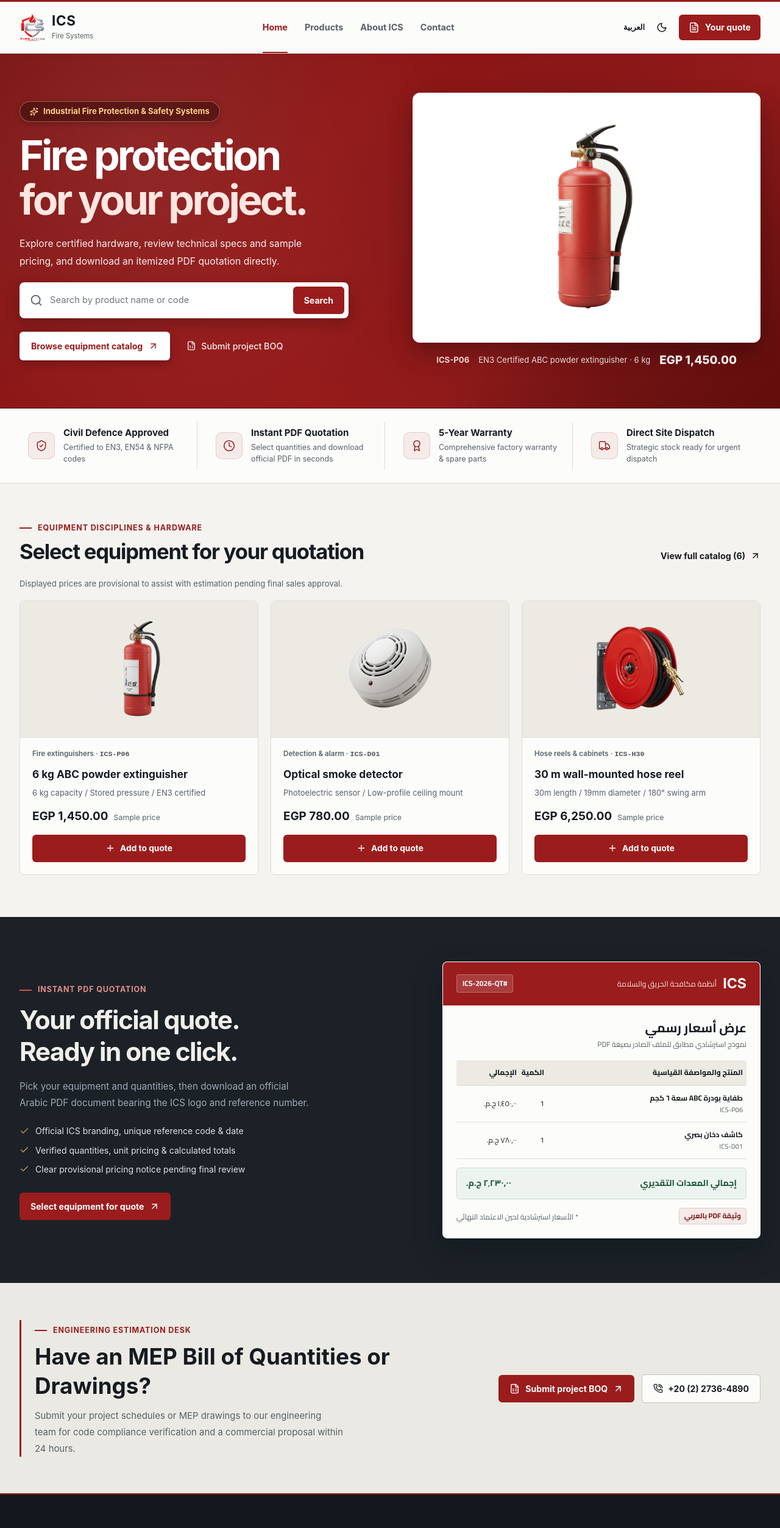
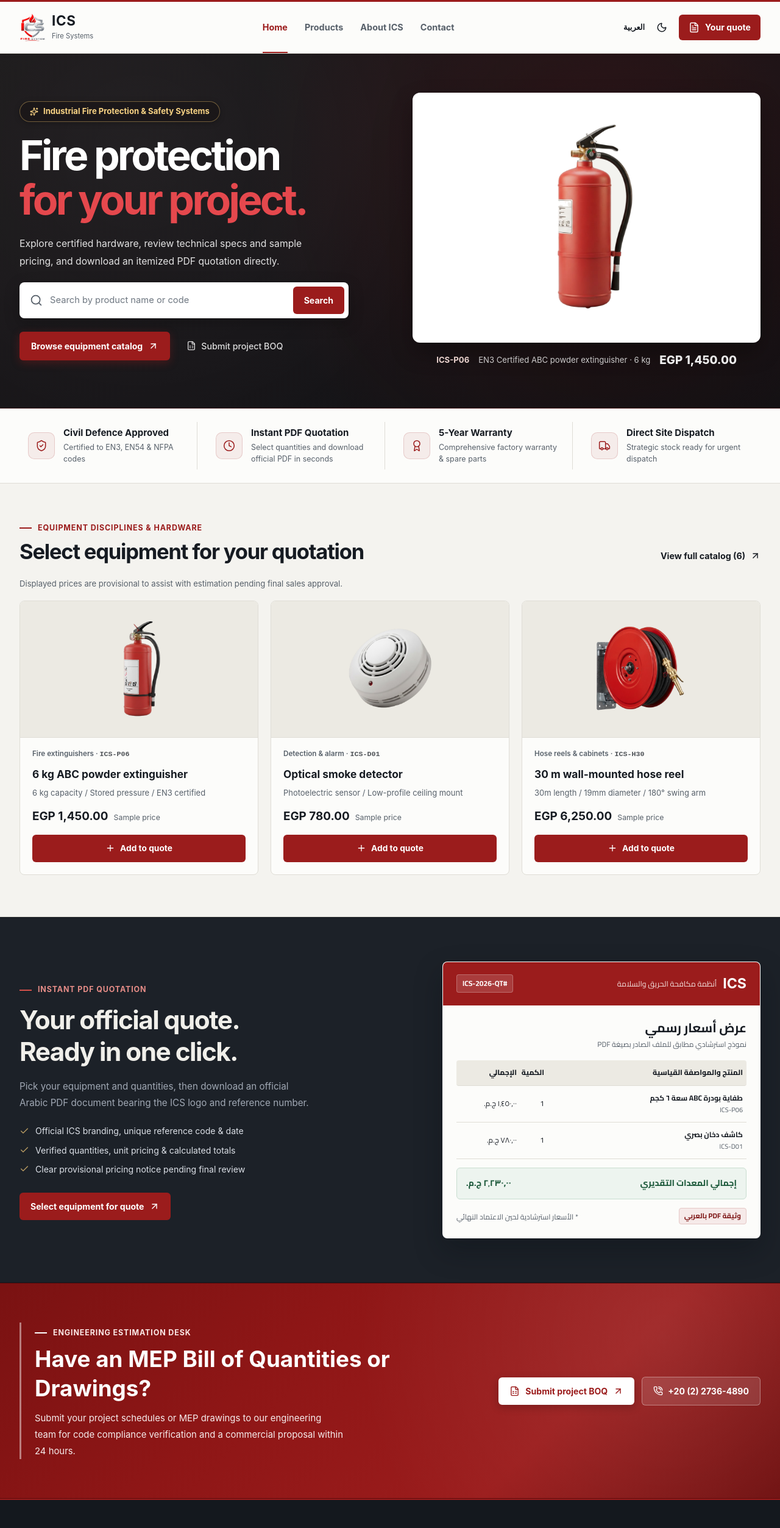
Before and after one commit to Abdoakram512/ics-fire, a Next.js app: page / in a window 1280 px wide. Shown: the top 2506 px of the page at 61% size. Built offline with nearby package versions, Linux system fonts and the light colour scheme; a web font is replaced by a local one.

Commit message:
Soften hero background to velvet slate with warm crimson glow, make BOQ banner bold red

```diff
--- a/src/app/catalog.css
+++ b/src/app/catalog.css
@@ -372,18 +372,22 @@ body:has(dialog[open]) {
   border: 1px solid var(--border);
 }
 
-/* Hero Section: Prestigious Architectural Crimson & Amber Stage */
+/* Hero Section: Softened Architectural Velvet Slate & Warm Crimson Ambience */
 .ics-hero {
   overflow: hidden;
   position: relative;
-  background: linear-gradient(135deg, #7A1212 0%, #8E1616 35%, #9B1C1C 70%, #6E0E0E 100%);
+  background:
+    radial-gradient(circle at 78% 32%, rgba(165, 30, 30, 0.18) 0%, transparent 55%),
+    linear-gradient(145deg, #1C191B 0%, #171518 50%, #121316 100%);
   color: #FFFFFF;
-  border-bottom: 1px solid #5A0C0C;
+  border-bottom: 1px solid rgba(155, 28, 28, 0.25);
 }
 
 .dark .ics-hero {
-  background: linear-gradient(135deg, #5B0C0C 0%, #7A1212 40%, #8E1616 75%, #4C0909 100%);
-  border-bottom: 1px solid #3E0707;
+  background:
+    radial-gradient(circle at 78% 32%, rgba(165, 30, 30, 0.14) 0%, transparent 55%),
+    linear-gradient(145deg, #151315 0%, #111012 50%, #0D0E10 100%);
+  border-bottom: 1px solid rgba(155, 28, 28, 0.2);
 }
 
 .ics-hero::before {
@@ -392,8 +396,8 @@ body:has(dialog[open]) {
   inset: 0;
   pointer-events: none;
   background-image:
-    radial-gradient(circle at 18% 28%, rgba(255, 255, 255, 0.08) 0%, transparent 45%),
-    radial-gradient(circle at 82% 70%, rgba(0, 0, 0, 0.22) 0%, transparent 50%);
+    radial-gradient(circle at 18% 28%, rgba(255, 255, 255, 0.04) 0%, transparent 45%),
+    radial-gradient(circle at 82% 70%, rgba(0, 0, 0, 0.25) 0%, transparent 50%);
 }
 
 .ics-hero-grid {
@@ -413,8 +417,8 @@ body:has(dialog[open]) {
   gap: 8px;
   padding: 6px 16px;
   border-radius: 9999px;
-  background: rgba(20, 5, 5, 0.4);
-  border: 1px solid rgba(220, 180, 100, 0.5);
+  background: rgba(25, 20, 22, 0.65);
+  border: 1px solid rgba(220, 180, 100, 0.45);
   color: #F8D384;
   font-size: .82rem;
   font-weight: 700;
@@ -434,14 +438,14 @@ body:has(dialog[open]) {
 }
 
 .ics-hero h1 em {
-  color: #FFE6E1;
+  color: #E5484D;
   font-style: normal;
 }
 
 .ics-hero-copy > p:not(.ics-hero-badge) {
   max-width: 48ch;
   margin-block: 20px;
-  color: rgba(255, 255, 255, 0.92);
+  color: rgba(255, 255, 255, 0.88);
   line-height: 1.85;
   font-size: .98rem;
 }
@@ -449,8 +453,8 @@ body:has(dialog[open]) {
 .ics-hero-copy .ics-search {
   max-width: 540px;
   background: #FFFFFF;
-  border: 1px solid rgba(255, 255, 255, 0.35);
-  box-shadow: 0 8px 24px rgba(0, 0, 0, 0.22);
+  border: 1px solid rgba(255, 255, 255, 0.2);
+  box-shadow: 0 8px 24px rgba(0, 0, 0, 0.25);
 }
 
 .ics-hero-copy .ics-search input {
@@ -483,20 +487,19 @@ body:has(dialog[open]) {
 }
 
 .ics-hero-links .ics-button {
-  background: #FFFFFF;
-  color: #9B1C1C;
+  background: var(--accent);
+  color: #FFFFFF;
   font-weight: 750;
-  box-shadow: 0 4px 14px rgba(0, 0, 0, 0.25);
+  box-shadow: 0 4px 14px rgba(155, 28, 28, 0.35);
   border: 1px solid transparent;
 }
 
 .ics-hero-links .ics-button:hover {
-  background: #F4F3EF;
-  color: #7E1515;
+  background: var(--accent-hover);
 }
 
 .ics-hero-links .ics-muted-link {
-  color: rgba(255, 255, 255, 0.92);
+  color: rgba(255, 255, 255, 0.85);
 }
 
 .ics-hero-links .ics-muted-link:hover {
@@ -514,19 +517,19 @@ body:has(dialog[open]) {
   border-radius: 12px;
   isolation: isolate;
   background: #FFFFFF;
-  border: 1px solid rgba(255, 255, 255, 0.3);
-  box-shadow: 0 16px 36px rgba(0, 0, 0, 0.28);
+  border: 1px solid rgba(255, 255, 255, 0.2);
+  box-shadow: 0 16px 36px rgba(0, 0, 0, 0.3);
   transition: transform .25s ease, box-shadow .25s ease;
 }
 
 .dark .ics-hero-image {
   background: #FFFFFF;
-  border: 1px solid rgba(255, 255, 255, 0.2);
+  border: 1px solid rgba(255, 255, 255, 0.15);
 }
 
 .ics-hero-image:hover {
   transform: translateY(-2px);
-  box-shadow: 0 20px 42px rgba(0, 0, 0, 0.34);
+  box-shadow: 0 20px 42px rgba(0, 0, 0, 0.38);
 }
 
 .ics-hero-image img,
@@ -547,7 +550,7 @@ body:has(dialog[open]) {
   gap: 8px 15px;
   margin-top: 15px;
   font-size: .82rem;
-  color: rgba(255, 255, 255, 0.92);
+  color: rgba(255, 255, 255, 0.85);
 }
 
 .ics-hero-caption bdi {
@@ -1248,15 +1251,34 @@ body:has(dialog[open]) {
   margin-top: 3px;
 }
 
-/* Engineering BOQ Consultation Strip - Calm Stepped Stone Architecture */
+/* Engineering BOQ Consultation Strip - Bold Brand Crimson Identity ("خلى دي احمر") */
 .ics-boq-banner {
-  padding-block: 60px;
-  background: var(--paper-alt);
-  color: var(--ink);
-  border-top: 1px solid var(--border);
+  padding-block: 64px;
+  background: linear-gradient(135deg, #7A1212 0%, #8E1616 35%, #9B1C1C 70%, #6E0E0E 100%);
+  color: #FFFFFF;
+  border-top: 1px solid #5A0C0C;
+  border-bottom: 1px solid #5A0C0C;
+  position: relative;
+  overflow: hidden;
+}
+
+.dark .ics-boq-banner {
+  background: linear-gradient(135deg, #5B0C0C 0%, #7A1212 40%, #8E1616 75%, #4C0909 100%);
+  border-top: 1px solid #3E0707;
+  border-bottom: 1px solid #3E0707;
+}
+
+.ics-boq-banner::before {
+  content: "";
+  position: absolute;
+  inset: 0;
+  pointer-events: none;
+  background-image: radial-gradient(circle at 85% 25%, rgba(255, 255, 255, 0.08) 0%, transparent 45%);
 }
 
 .ics-boq-grid {
+  position: relative;
+  z-index: 1;
   display: grid;
   grid-template-columns: 1.25fr .75fr;
   align-items: center;
@@ -1264,24 +1286,29 @@ body:has(dialog[open]) {
 }
 
 .ics-boq-copy {
-  border-inline-start: 3px solid var(--accent);
+  border-inline-start: 3px solid rgba(255, 255, 255, 0.45);
   padding-inline-start: 22px;
 }
 
 .ics-boq-copy .ics-eyebrow {
   margin-bottom: 10px;
+  color: #FCE8E6;
+}
+
+.ics-boq-copy .ics-eyebrow::before {
+  background: #FFFFFF;
 }
 
 .ics-boq-copy h2 {
   font-size: clamp(1.7rem, 3vw, 2.3rem);
   font-weight: 750;
   line-height: 1.3;
-  color: var(--ink);
+  color: #FFFFFF;
 }
 
 .ics-boq-copy p:not(.ics-eyebrow) {
   margin-top: 12px;
-  color: var(--muted);
+  color: rgba(255, 255, 255, 0.92);
   font-size: .93rem;
   line-height: 1.8;
   max-width: 54ch;
@@ -1293,6 +1320,31 @@ body:has(dialog[open]) {
   align-items: center;
   gap: 12px;
   justify-content: flex-end;
+}
+
+.ics-boq-actions .ics-button {
+  background: #FFFFFF;
+  color: #9B1C1C;
+  font-weight: 750;
+  box-shadow: 0 4px 14px rgba(0, 0, 0, 0.22);
+}
+
+.ics-boq-actions .ics-button:hover {
+  background: #F4F3EF;
+  color: #7A1212;
+}
+
+.ics-boq-actions .ics-button-secondary {
+  background: rgba(255, 255, 255, 0.12);
+  color: #FFFFFF;
+  border: 1px solid rgba(255, 255, 255, 0.35);
+  backdrop-filter: blur(4px);
+}
+
+.ics-boq-actions .ics-button-secondary:hover {
+  background: rgba(255, 255, 255, 0.22);
+  border-color: rgba(255, 255, 255, 0.55);
+  color: #FFFFFF;
 }
 
 .ics-button-secondary {
```
